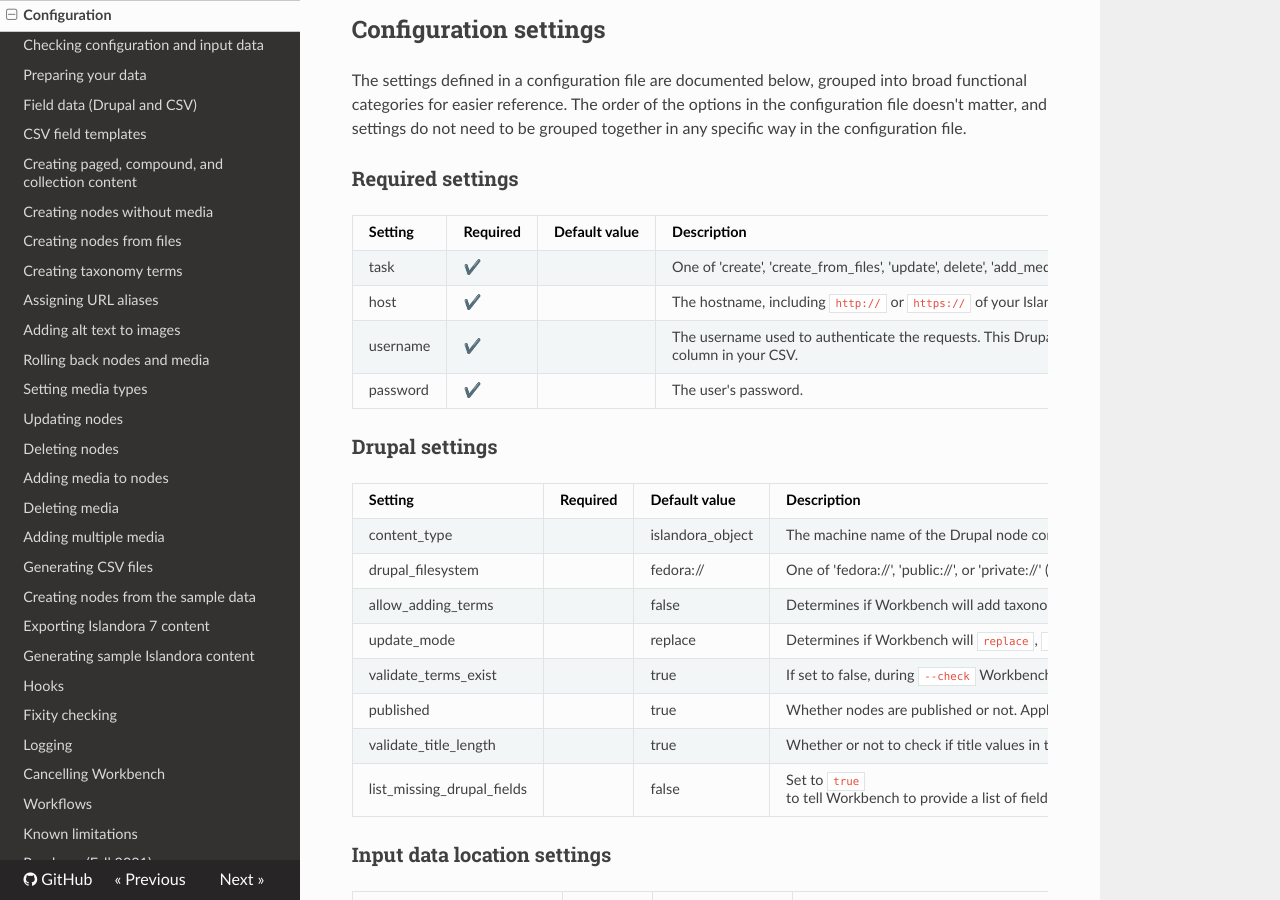
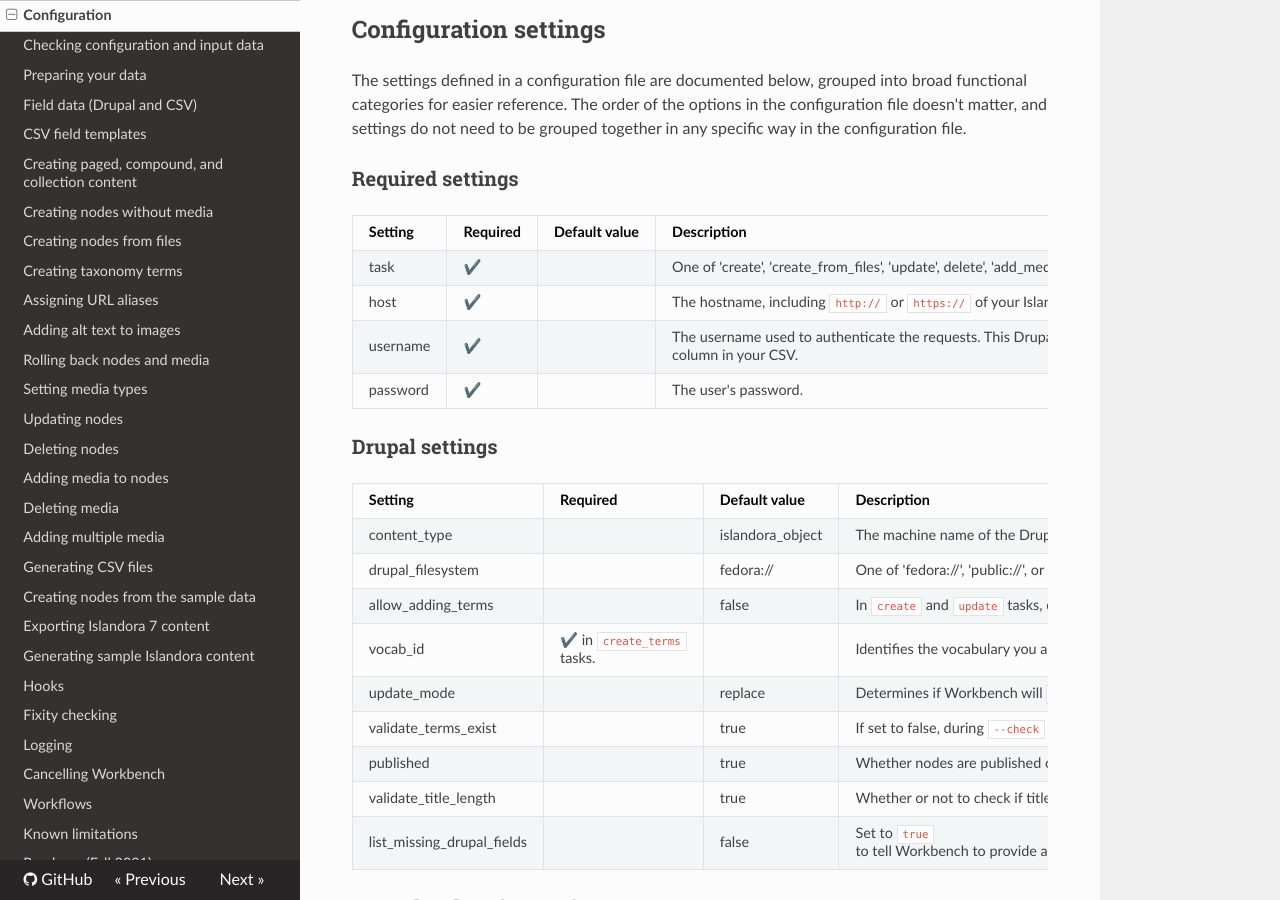
Before and after one commit to mjordan/islandora_workbench_docs, an MkDocs documentation site: the page built from docs/configuration.md, in a window 1280 px wide and 900 px high, scrolled down 483 px. Built offline with MkDocs 1.6.1, drawn with Linux system fonts in a browser that asks for light colours; nearby versions of some CDN libraries; old or Windows-style settings are respelled for this version of MkDocs.

Commit message:
Update configuration.md

```diff
--- a/docs/configuration.md
+++ b/docs/configuration.md
@@ -19,7 +19,7 @@
 
 | Setting | Required | Default value | Description |
 | --- | --- | --- | --- |
-| task | ✔️ | | One of 'create', 'create_from_files', 'update', delete', 'add_media', 'delete_media', 'export_csv', or 'delete_media_by_node'. |
+| task | ✔️ | | One of 'create', 'create_from_files', 'update', delete', 'add_media', 'delete_media', 'export_csv', 'create_terms', or 'delete_media_by_node'. |
 | host | ✔️ | | The hostname, including `http://` or `https://` of your Islandora repository, and port number if not the default 80. This value must be wrapped in quotation marks. |
 | username |  ✔️ | | The username used to authenticate the requests. This Drupal user should be a member of the "Administrator" role. If you want to create nodes that are owned by a specific Drupal user, include their numeric user ID in the `uid` column in your CSV. |
 | password |  ✔️ | | The user's password. |
@@ -30,7 +30,8 @@
 | --- | --- | --- | --- |
 | content_type |  | islandora_object | The machine name of the Drupal node content type you are creating or updating. |
 | drupal_filesystem | | fedora:// | One of 'fedora://', 'public://', or 'private://' (the wrapping quotation marks are required). Only used with Drupal 8.x - 9.1; starting with Drupal 9.2, the filesystem is automatically detected from the media's configuration. |
-| allow_adding_terms |  | false | Determines if Workbench will add taxonomy terms if they do not exist in the target vocabulary. See more information in the "[Taxonomy reference fields](/islandora_workbench_docs/fields/#field-types)" section. |
+| allow_adding_terms |  | false | In `create` and `update` tasks, determines if Workbench will add taxonomy terms if they do not exist in the target vocabulary. See more information in the "[Taxonomy reference fields](/islandora_workbench_docs/fields/#field-types)" section. Note: this setting is not required in `create_terms` tasks. |
+| vocab_id | ✔️ in `create_terms` tasks. | | Identifies the vocabulary you are adding terms to in `create_tersm` tasks. See more information in the "[Creating taxonomy terms](/islandora_workbench_docs/creating_taxonomy_terms)" section. |
 | update_mode |  | replace | Determines if Workbench will `replace`, `append` (add to) , or `delete` field values during `update` tasks. See more information in the "[Updating nodes](/islandora_workbench_docs/updating_nodes)" section. |
 | validate_terms_exist |  | true | If set to false, during `--check` Workbench will not query Drupal to determine if taxonomy terms exist. The structure of term values in CSV are still validated; this option only tells Workbench to not check for each term's existence in the target Drupal. Useful to speed up the `--check` process if you know terms don't exist in the target Drupal. |
 | published | | true | Whether nodes are published or not. Applies to `create` task only. Set to false if you want the nodes to be unpublished. Note that whether or not a node is published can also be set at a node level in the CSV file in the status base field, as described in the "Base Fields" section. Values in the CSV override the value of published set here. |
```
